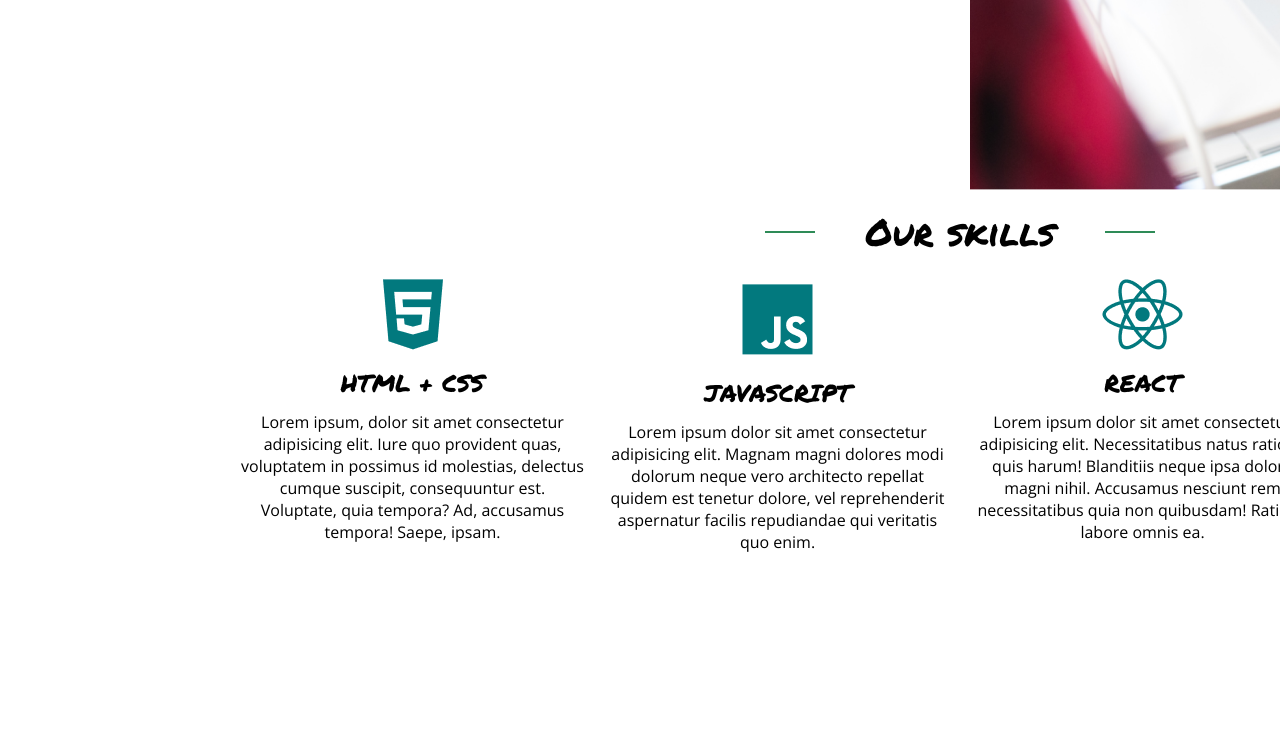
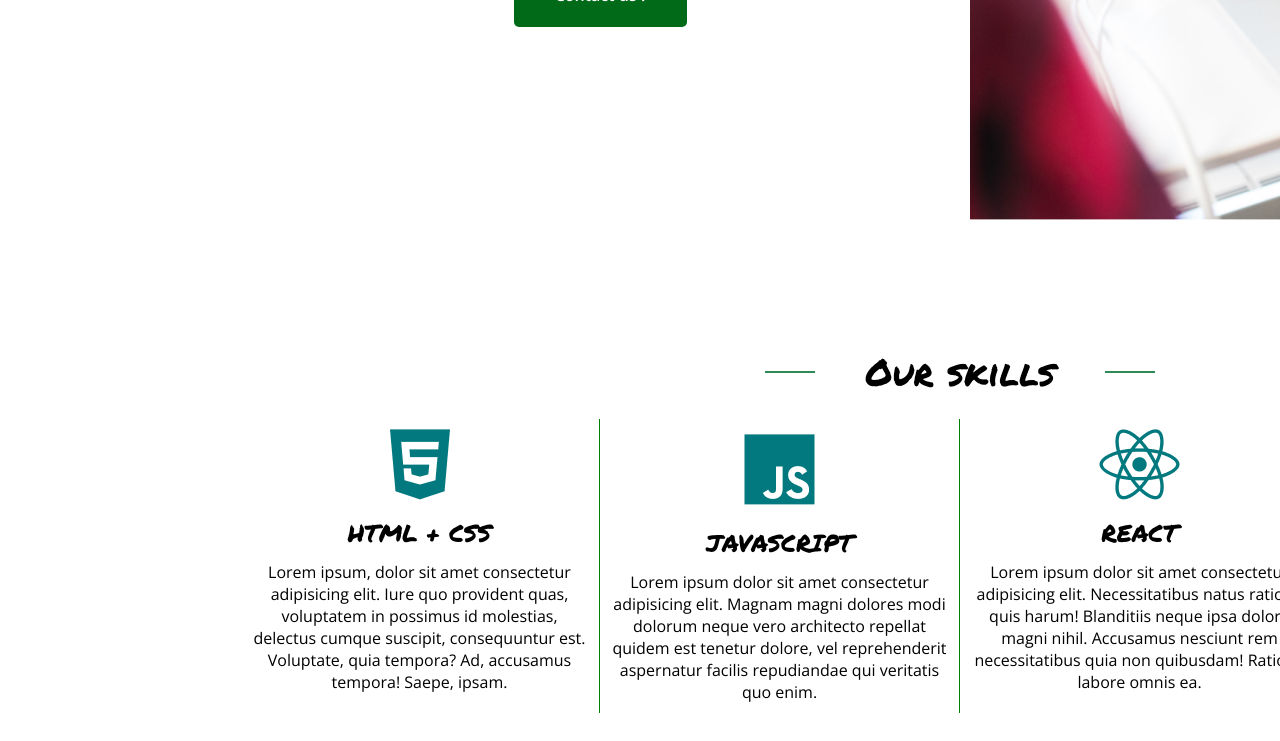
Before and after one commit to kydoCode/24hour_integrationChalllenge, a plain HTML site: page index.html in a window 1280 px wide. Shown: the part 769-1510 px from the top of the page. Before the commit the page ends 1322 px from the top, so only its background shows below. Drawn offline with nearby package versions, Linux system fonts and the light colour scheme.

Commit message:
Complete main > section 2 -> remain issue on h2 h3 color (var color global)

```diff
--- a/css/style.css
+++ b/css/style.css
@@ -273,12 +273,13 @@ header nav ul li a:hover {
 /* MAIN */
 
 #about-bg {
-  background-color: var(--grey-color);
 }
 
 main #about {
   display: flex;
   flex-direction: row;
+  padding: 30px 240px;
+  background-color: var(--grey-color);
 }
 
 #about-title h1::before {
@@ -338,6 +339,12 @@ main #about div img {
 
 .skills {
   /* position: relative; */
+  background-color: var(--white-color);
+}
+
+.skills-container {
+  padding: 0 240px;
+  margin: 80px 0;
 }
 
 .skills h2 {
@@ -350,7 +357,7 @@ main #about div img {
   text-align: center;
   /* justify-content: center; */
   /* align-items: center; */
-  gap: 20px;
+  /* gap: 20px; */
   /* position: relative; */
 }
 
@@ -415,6 +422,14 @@ main #about div img {
   background-color: #2e8b57;
 }
 
+.skill:not(:last-child) {
+  border-right: solid 1px green;
+  padding: 10px;
+  /* text-align: center; */
+  /* width: 343px; */
+  /* align-items: inherit; */
+}
+
 /* .mg-left {
   margin-left: 10px;
 } */
--- a/index.html
+++ b/index.html
@@ -37,7 +37,8 @@
                 </div>
             </section>
         </div>
-        <section class="skills container-width-1440">
+        <section class="skills">
+            <div class="skills-container container-width-1440">
                 <div id="skills-title">
                     <h2 class="permanent-marker-regular">Our skills</h2>
                 </div>
@@ -63,6 +64,7 @@
                         <p>Lorem ipsum dolor sit amet consectetur adipisicing elit. Exercitationem corrupti excepturi nulla consequuntur est culpa necessitatibus, facere nobis quod quis mollitia eligendi perferendis non alias, fugiat, iste illo voluptates nesciunt!</p>
                     </article>
                 </div>
+            </div>
         </section>
         <section class="customers"></section>
         <section class="projects"></section>
```
Lines whose indentation alone changed are shown as unchanged.
